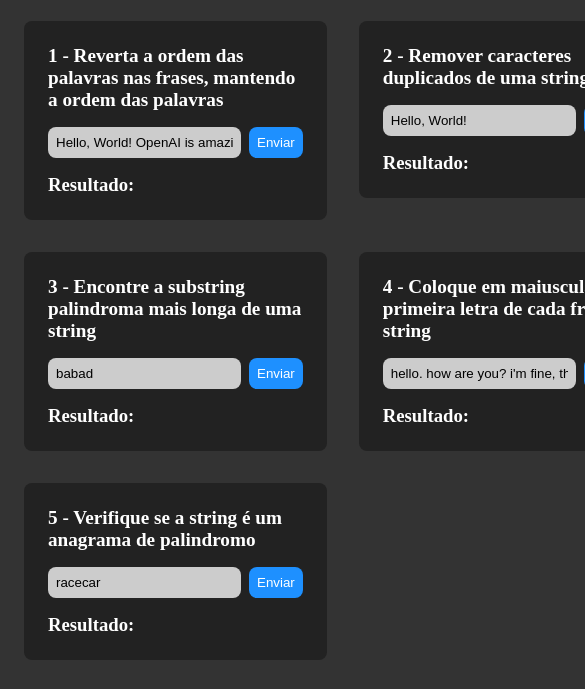
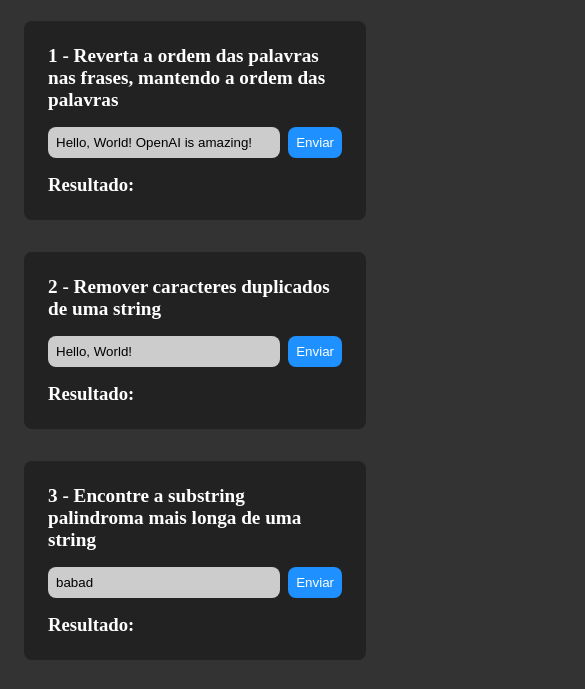
Before and after one commit to ViniMS05/StringManipulationChallenges, a website: page index.html in a window 390 px wide. Shown: the part 141-830 px from the top of the page, 585 px wide, since content can reach past the window. Drawn offline with Linux system fonts and the light colour scheme.

Commit message:
fix: reponsive screen style

```diff
--- a/styles/style.css
+++ b/styles/style.css
@@ -76,3 +76,9 @@ button {
 button:hover {
   filter: brightness(120%);
 }
+
+@media (max-width: 768px) {
+  main {
+    grid-template-columns: 1fr;
+  }
+}
```
